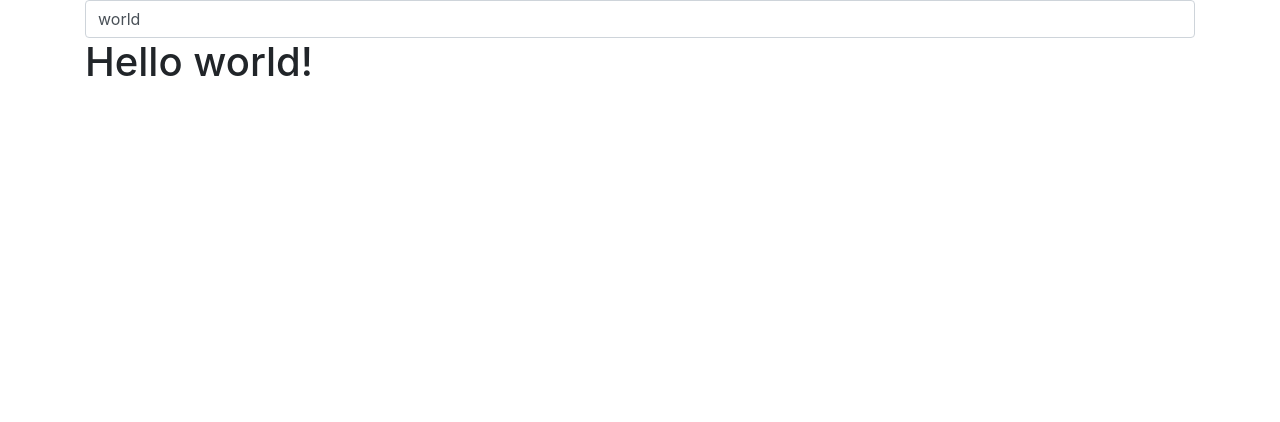
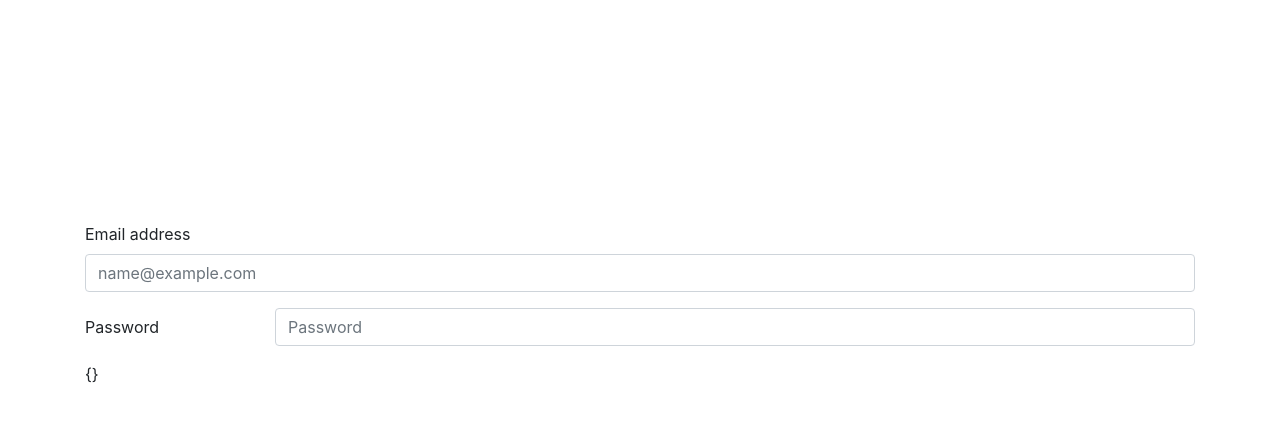
Before and after one commit to rellison27/Angular-Bootstrap-App, a plain HTML site: page index.html in a window 1280 px wide. Drawn offline with nearby package versions, Linux system fonts and the light colour scheme.

Commit message:
email & password form

```diff
--- a/index.html
+++ b/index.html
@@ -9,16 +9,19 @@
 
   <body>
     <div ng-app="main" ng-controller= "formCtrl" class ="container">
-      <div class ="row">
-        <div class = "col-md-12">
-          <input class ="form-control" ng-model="name" type="text"/>
+      <form class= "well input-form">
+        <div class="form-group">
+          <label for="exampleFormControlInput1">Email address</label>
+          <input type="email" ng-model="data.email" class="form-control" id="exampleFormControlInput1" placeholder="name@example.com">
         </div>
-      </div>
-      <div class ="row">
-        <div class = "col-md-12">
-          <h1>Hello {{name}}!</h1>
+        <div class="form-group row">
+          <label for="inputPassword" class="col-sm-2 col-form-label">Password</label>
+          <div class="col-sm-10">
+            <input type="password" ng-model="data.password" class="form-control" id="inputPassword" placeholder="Password">
+          </div>
         </div>
-      </div>
+      </form>
+      <p>{{data}}</p>
     </div>
   </body>
 </html>
--- a/script.js
+++ b/script.js
@@ -2,5 +2,5 @@
 var module = angular.module("main", []);
 
 module.controller("formCtrl", ['$scope', function($scope){
-  $scope.name = "world";
+  $scope.data = {};
 }]);
--- a/style.css
+++ b/style.css
@@ -0,0 +1,4 @@
+
+form.well.input-form {
+  margin-top: 20%;
+}
```
